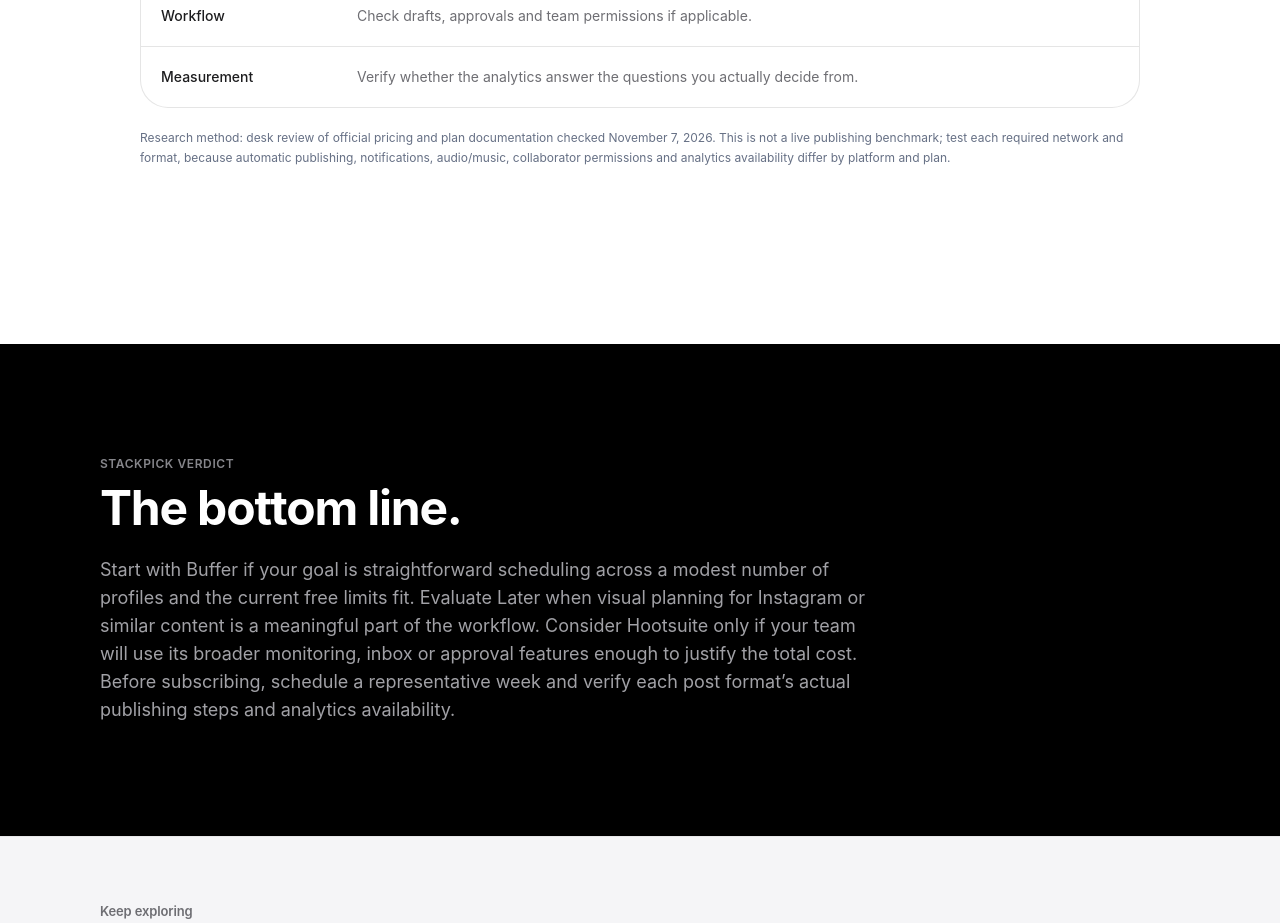
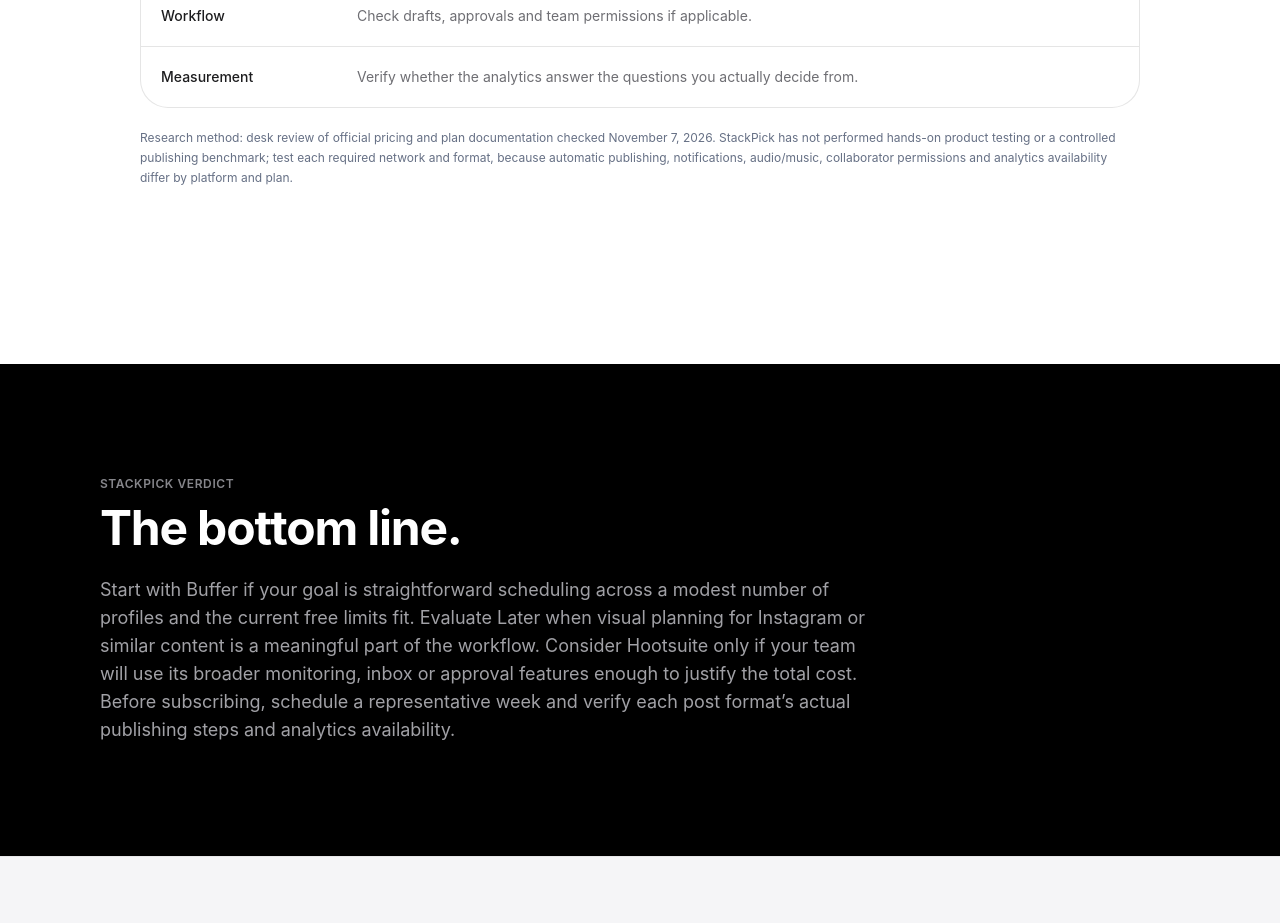
Before and after one commit to LinukaBandara/StackPick, a Next.js app: page /best/social-media-scheduling in a window 1280 px wide. Shown: the part 4200-5123 px from the top of the page. Built offline with nearby package versions, Linux system fonts and the light colour scheme; no server answers.

Commit message:
Clarify research and regional caveats

```diff
--- a/app/best/social-media-scheduling/page.tsx
+++ b/app/best/social-media-scheduling/page.tsx
@@ -86,7 +86,7 @@ export default function Page() {
               </tbody>
             </table>
           </div>
-          <p className="mt-5 text-xs leading-5 text-[#667085]">Research method: desk review of official pricing and plan documentation checked November 7, 2026. This is not a live publishing benchmark; test each required network and format, because automatic publishing, notifications, audio/music, collaborator permissions and analytics availability differ by platform and plan.</p>
+          <p className="mt-5 text-xs leading-5 text-[#667085]">Research method: desk review of official pricing and plan documentation checked November 7, 2026. StackPick has not performed hands-on product testing or a controlled publishing benchmark; test each required network and format, because automatic publishing, notifications, audio/music, collaborator permissions and analytics availability differ by platform and plan.</p>
         </div>
       </section>
     </ComparisonArticle>
```
